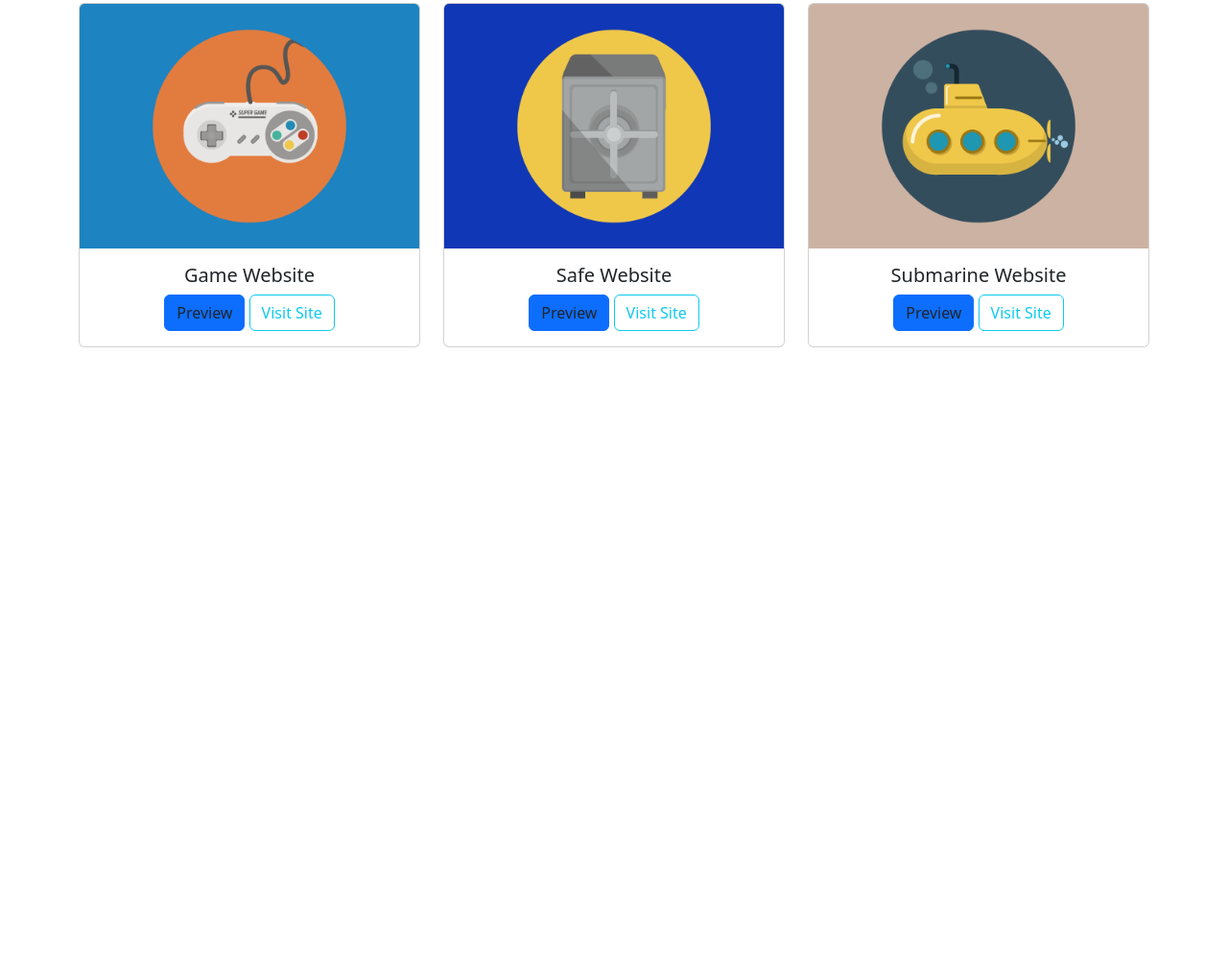
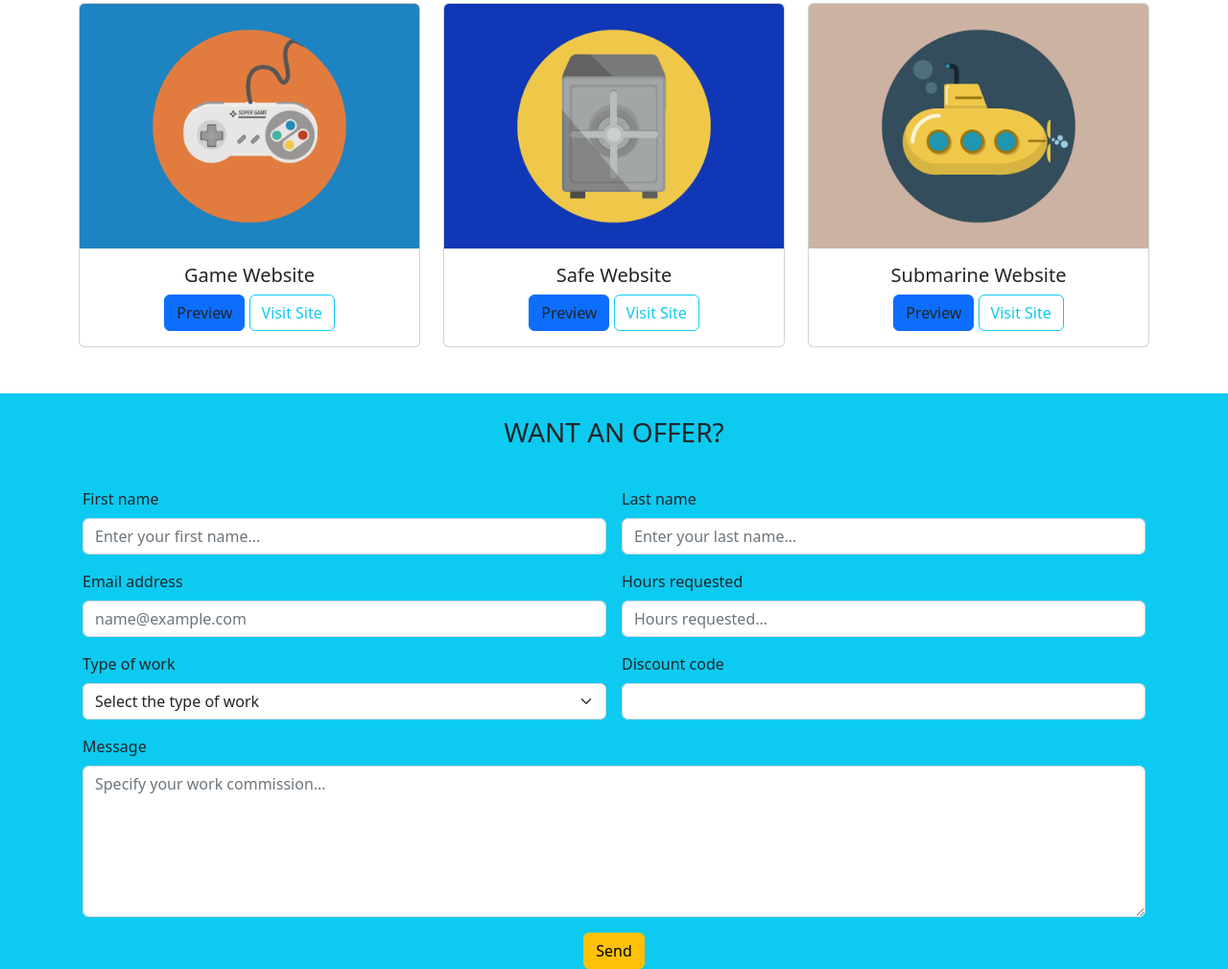
Before and after one commit to SasiMontella/bootstrap-html-freelancer, a plain HTML site: page index.html in a window 1280 px wide. Shown: the part 1133-2143 px from the top of the page at 96% size. Before the commit the page ends 1543 px from the top, so only its background shows below. Drawn offline with nearby package versions, Linux system fonts and the light colour scheme.

Commit message:
main ended

```diff
--- a/index.html
+++ b/index.html
@@ -38,7 +38,7 @@
                   </div>
                 </div>
               </div>
-              <div class="container ">
+              <div class="container">
                 <div class="row justify-content-center text-center">
                   <h3 class="m-4">PORTOLIO</h3>
                   <div class="col-4 mb-5">
@@ -103,6 +103,51 @@
                   </div>
                 </div>
               </div>
+              <div class="container-fluid bg-info">
+                <div class="container">
+                <div class="row justify-content-center">
+                  <h3 class="mt-4 text-center">WANT AN OFFER?</h3>
+                  <form class="row g-3">
+                    <div class="col-md-6">
+                      <label for="inputName4" class="form-label">First name</label>
+                      <input type="text" class="form-control" id="inputName4" placeholder="Enter your first name...">
+                    </div>
+                    <div class="col-md-6">
+                      <label for="inputName4" class="form-label">Last name</label>
+                      <input type="text" class="form-control" id="inputName4" placeholder="Enter your last name...">
+                    </div>
+                    <div class="col-md-6">
+                      <label for="inputEmail4" class="form-label"> Email address</label>
+                      <input type="email" class="form-control" id="inputEmail4" placeholder="name@example.com">
+                    </div>
+                    <div class="col-md-6">
+                      <label for="inputName4" class="form-label">Hours requested</label>
+                      <input type="text" class="form-control" id="inputName4" placeholder="Hours requested...">
+                    </div>
+                    <div class="col-md-6">
+                      <label for="inputWork" class="form-label">Type of work</label>
+                      <select id="inputWork" class="form-select">
+                        <option>Select the type of work</option>
+                        <option>Back-end Developer</option>
+                        <option>Front-end Developer</option>
+                        <option>Poject Analyst</option>
+                      </select>
+                    </div>
+                    <div class="col-md-6">
+                      <label for="inputName4" class="form-label">Discount code</label>
+                      <input type="text" class="form-control" id="inputName4">
+                    </div>
+                    <div class="col-mb-12">
+                      <label for="FormControlTextarea1" class="form-label">Message</label>
+                      <textarea class="form-control" id="FormControlTextarea1" rows="6" placeholder="Specify your work commission..."></textarea>
+                    </div>
+                    <div class="col d-md-flex justify-content-md-center">
+                      <button type="submit" class="btn btn-warning">Send</button>
+                    </div>
+                  </form>
+                </div>
+                </div>
+              </div>
             </main>
 
       <footer>
```
